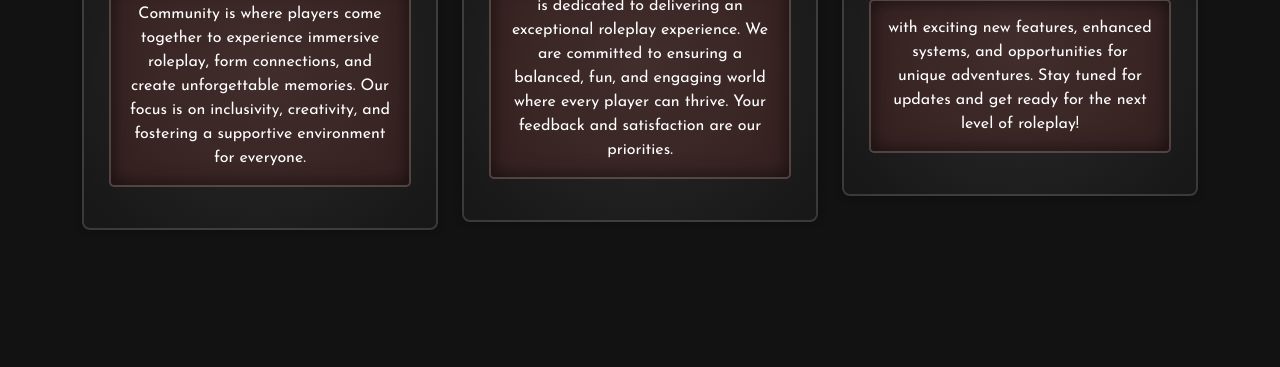
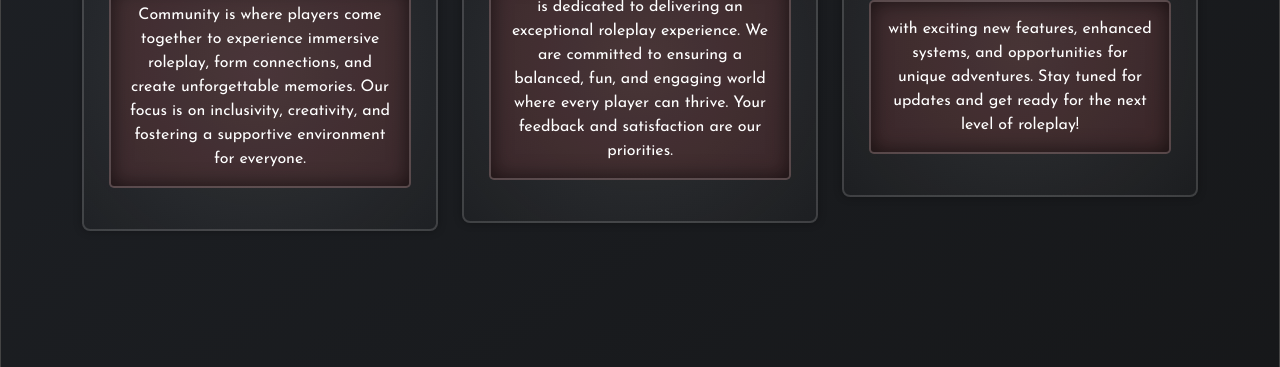
Before and after one commit to bigvvs/scgs-website, a plain HTML site: page index.html in a window 1280 px wide. Shown: the part 285-652 px from the top of the page. Drawn offline with nearby package versions, Linux system fonts and the light colour scheme.

Commit message:
Update style.css

```diff
--- a/style.css
+++ b/style.css
@@ -1,13 +1,25 @@
-/* Base Styles */
+:root {
+    --color-background: #000000;
+    --color-secondary-background: #111111;
+    --color-border: #444444;
+    --color-context-menu: #1e2126;
+}
+
 body {
     font-family: 'Josefin Sans', sans-serif;
     margin: 0;
     padding: 0;
-    background-color: #121212;
+    background: linear-gradient(
+        145deg,
+        var(--color-context-menu),
+        var(--color-secondary-background)
+    );
+    border: 1px solid var(--color-border);
+    box-shadow: 0 4px 10px rgba(0, 0, 0, 0.4);
+    /* background-color: #121212; */
     color: #fff;
 }
 
-/* Navbar */
 .navbar {
     background: linear-gradient(45deg, rgba(19, 20, 20, 0.6), rgba(18, 18, 19, 0.8));
     border-bottom: 2px solid rgba(255, 255, 255, 0.1);
@@ -32,7 +44,6 @@ body {
     transform: scale(1.05);
 }
 
-/* Main Section */
 .main {
     background: url("imgs/bg.png") center/cover no-repeat;
     height: 100vh;
@@ -72,7 +83,6 @@ body {
     margin-bottom: 25px;
 }
 
-/* Info Section */
 .info-section {
     padding: 60px 20px;
     text-align: center;
@@ -107,7 +117,6 @@ body {
     box-shadow: inset 0 0 20px rgba(0, 0, 0, 0.6);
 }
 
-/* Owners Section */
 .ownerss-section {
     display: flex;
     flex-wrap: wrap;
@@ -168,7 +177,6 @@ body {
     transform: scale(1.05);
 }
 
-/* Footer */
 footer {
     background: linear-gradient(45deg, rgba(19, 20, 20, 0.6), rgba(18, 18, 19, 0.8));
     border-top: 2px solid rgba(255, 255, 255, 0.1);
@@ -177,7 +185,6 @@ footer {
     padding: 10px 0;
 }
 
-/* Responsive Design */
 @media (max-width: 768px) {
     .main-content h1 {
         font-size: 2.5rem;
```
